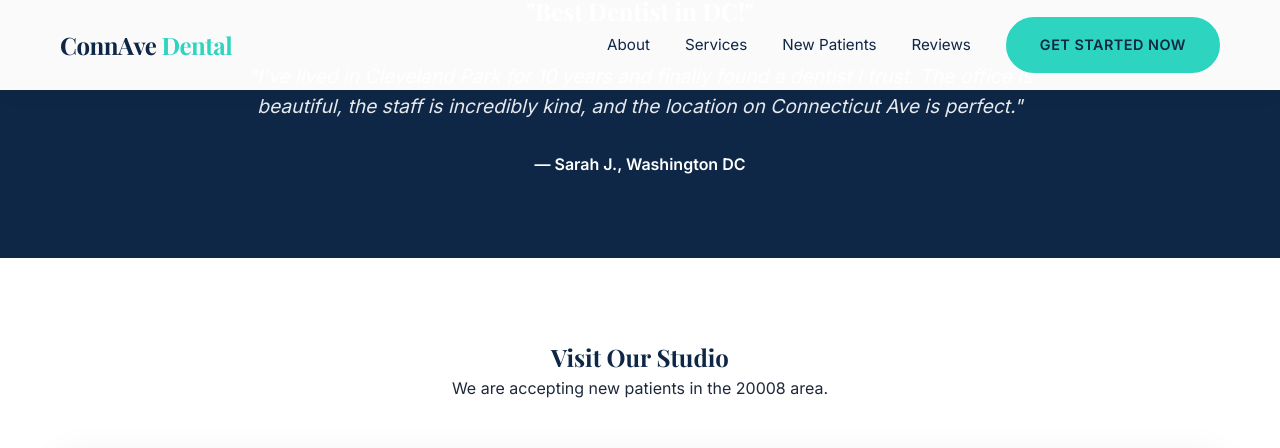
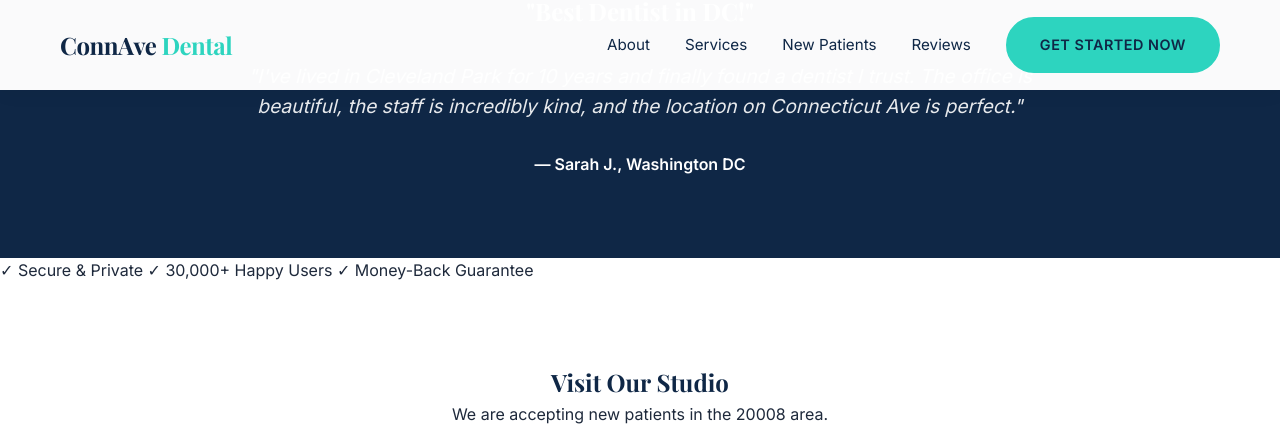
Before and after one commit to asquitt/asquitt.github.io, a Jekyll site: the page index.html, which Jekyll copies as it is, in a window 1280 px wide and 900 px high, scrolled down 2640 px, cut to the strip 0-448 px from the top of the window. Built offline with Jekyll 4.4.1, drawn with Linux system fonts in a browser that asks for light colours.

Commit message:
CRO: Add trust badge on index.html

```diff
--- a/index.html
+++ b/index.html
@@ -358,7 +358,7 @@
             </div>
 <p style="font-weight: bold;">&mdash; Sarah J., Washington DC</p>
 </div>
-</section>
+</section><div class="trust-badge"><div class="trust-indicators">&checkmark; Secure &amp; Private &checkmark; 30,000+ Happy Users &checkmark; Money-Back Guarantee</div></div>
 <section class="section" id="contact">
 <div class="container">
 <div class="text-center" style="margin-bottom: 50px;">
```
